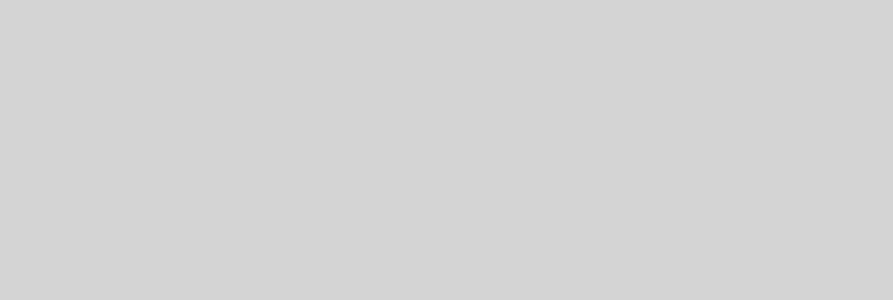
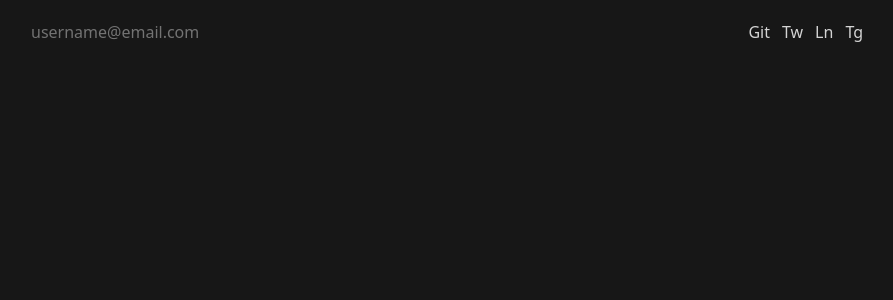
Before and after one commit to n-drobyshevski/portfolio, a Next.js app: page / in a window 1280 px wide. Shown: the top 300 px of the page, without its empty margins (193-1086 px from the left). Built offline with nearby package versions, Linux system fonts and the light colour scheme.

Commit message:
feat: Add Header component

```diff
--- a/src/components/Header.tsx
+++ b/src/components/Header.tsx
@@ -1,5 +1,15 @@
 const Header = () => {
-  return <header></header>;
+  return (
+    <header className="flex h-16 w-full items-center justify-between">
+      <p className="text-neutral-500">username@email.com</p>
+      <div className=" flex justify-between gap-3 text-neutral-300">
+        <p>Git</p>
+        <p>Tw</p>
+        <p>Ln</p>
+        <p>Tg</p>
+      </div>
+    </header>
+  );
 };
 
 export default Header;
--- a/src/components/Layout.tsx
+++ b/src/components/Layout.tsx
@@ -8,7 +8,7 @@ type LayoutProps = {
 };
 const Layout = ({ children }: LayoutProps) => {
   return (
-    <div className="container flex h-screen w-screen flex-col bg-neutral-300 px-56">
+    <div className="container flex h-screen w-screen flex-col bg-neutral-900 px-56">
       <Head>
         <link rel="icon" href="/favicon.ico" />
         <meta
```
